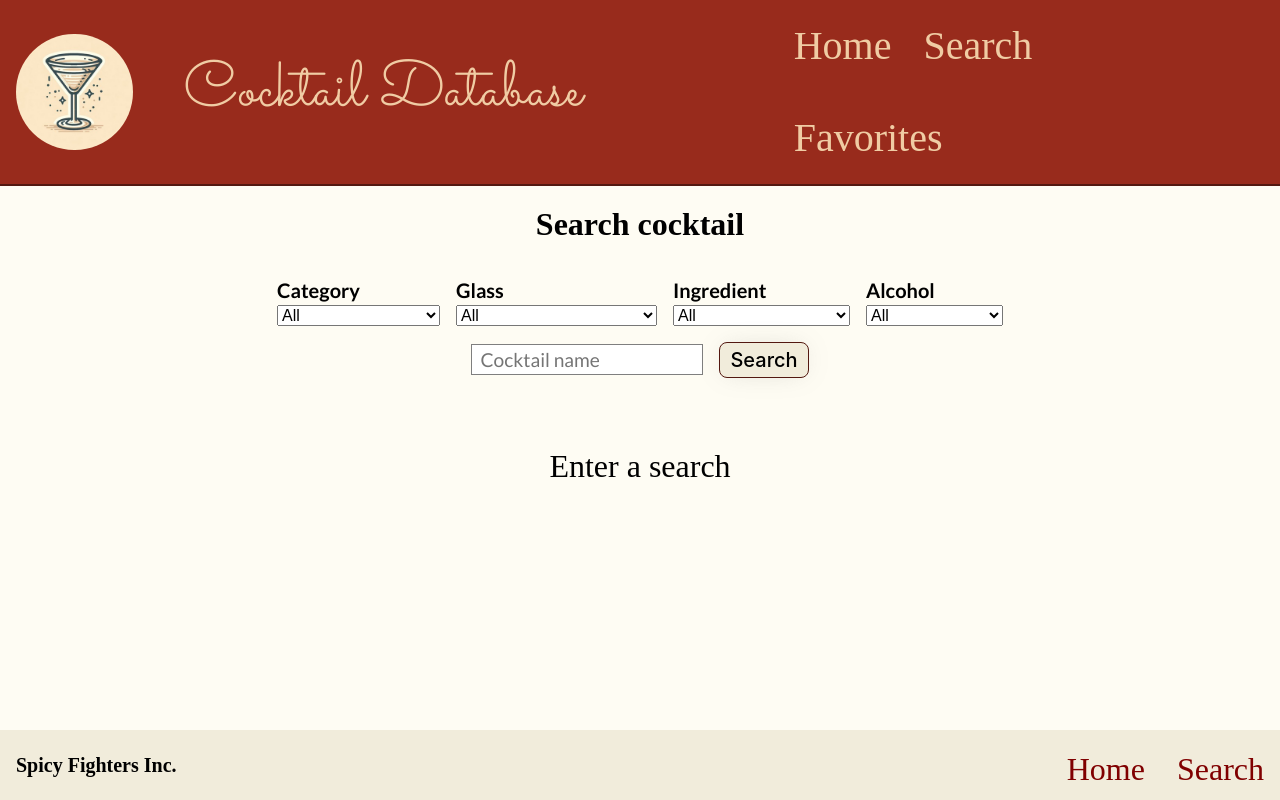
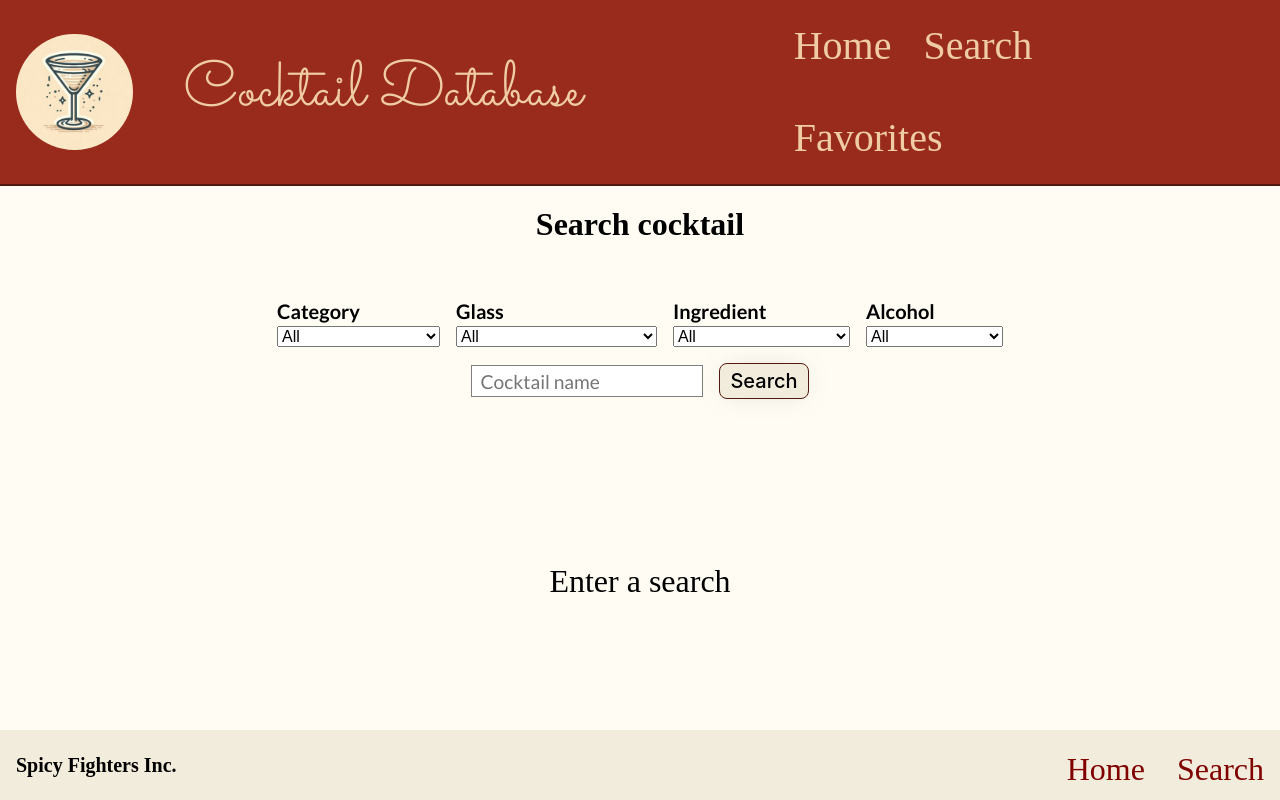
Before and after one commit to Rotkeh/react-group-project, a React (Vite) app: page /search in a window 1280 px wide. Built offline with nearby package versions, Linux system fonts and the light colour scheme; a web font is replaced by a local one.

Commit message:
justerade kommentarer

```diff
--- a/src/pages/SearchPage.tsx
+++ b/src/pages/SearchPage.tsx
@@ -4,16 +4,12 @@ import { CachedSearchesProvider } from "../context/CachedSearchesContext";
 
 export function SearchPage() {
   return (
-    <div>
+    <>
       <h1 className="searchHeader">Search cocktail</h1>
       <CachedSearchesProvider>
         <SearchForm />
         <SearchDisplay />
       </CachedSearchesProvider>
-    </div>
+    </>
   );
 }
-
-// Användare ska kunna söka efter en cocktail med hjälp av dess namn.
-// Resultaten ska visas i en lista med max 10 resultat, och listan ska vara paginerad om det finns fler än 10 resultat.
-// Vid klick på en cocktail i listan ska användaren navigeras till Cocktail Info Page.
```
